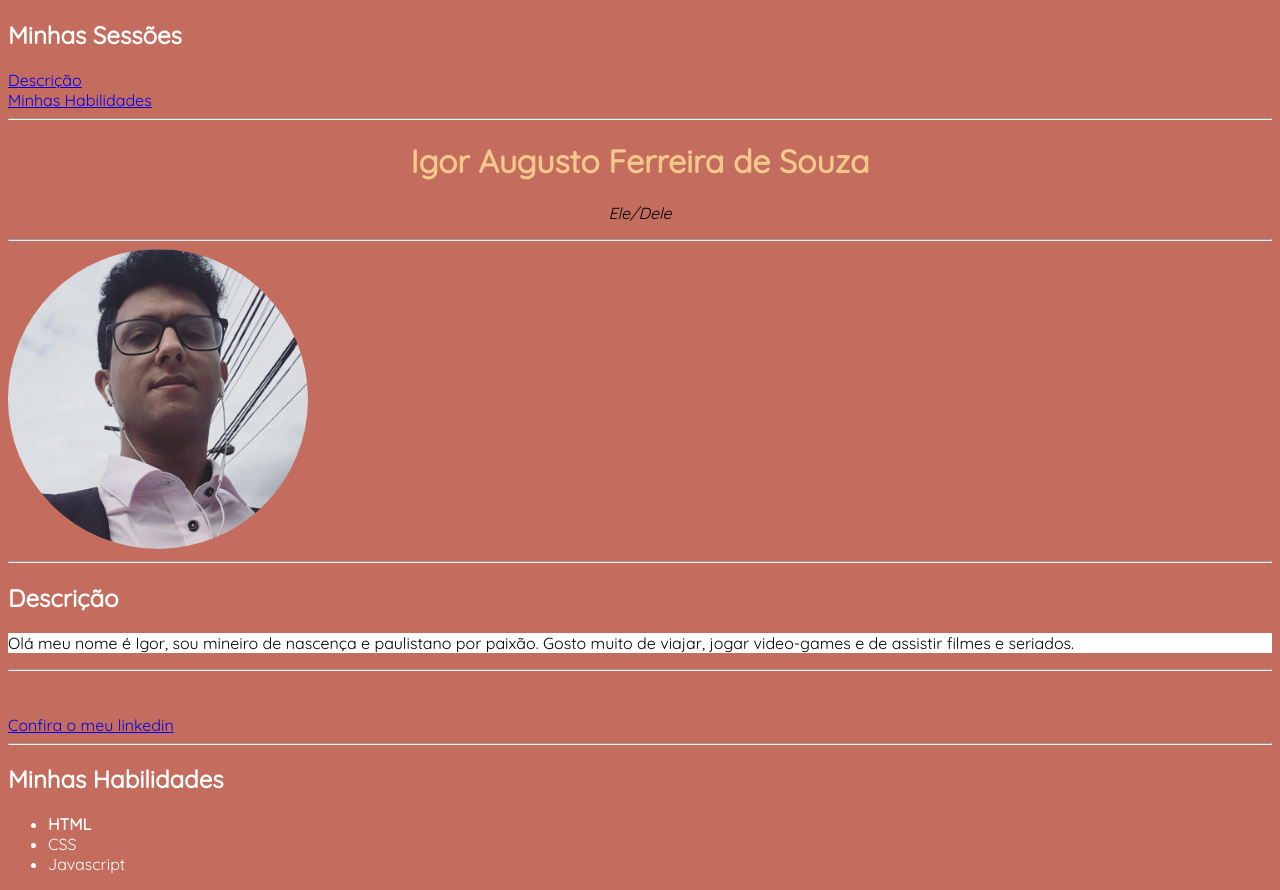
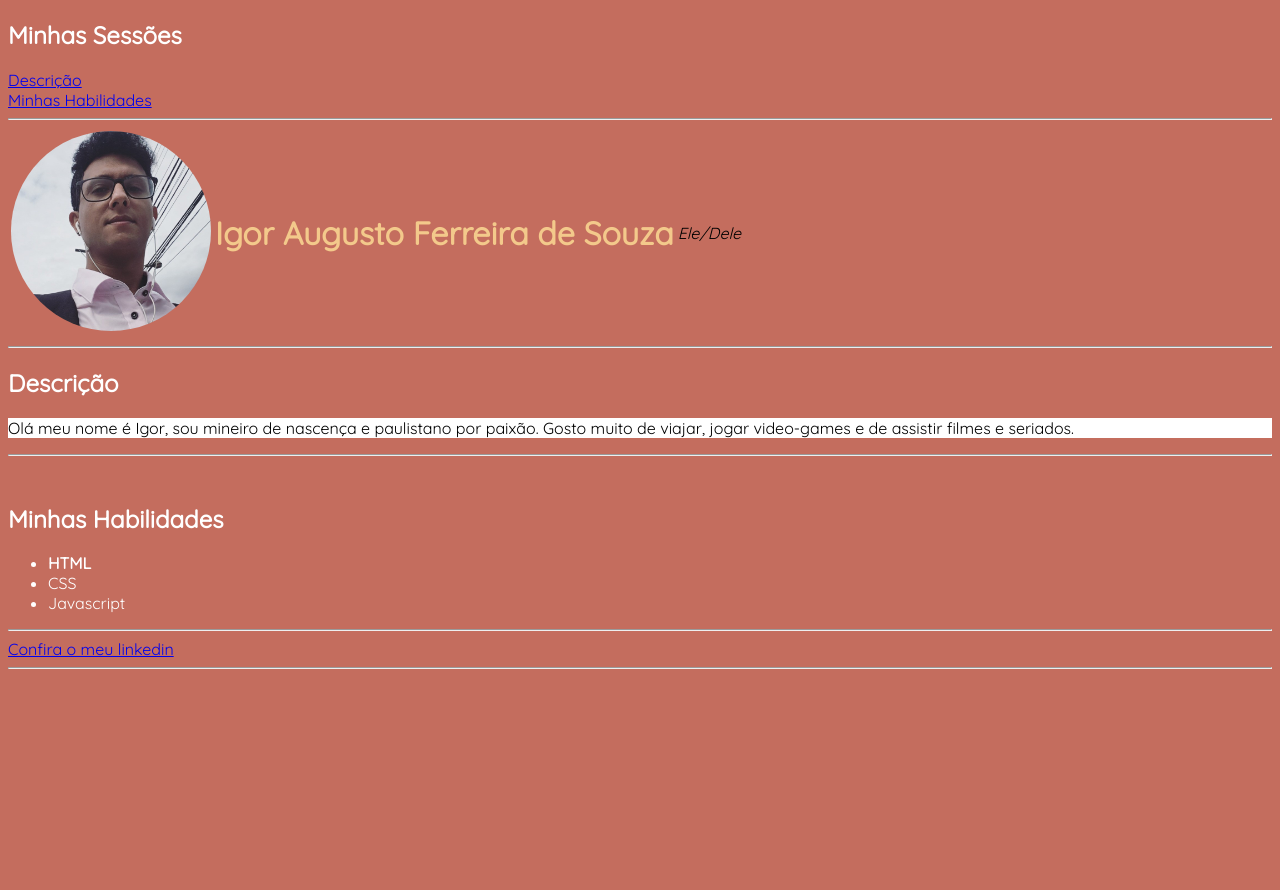
Before and after one commit to igoralfeza/igoralfeza.github.io, a plain HTML site: page index.html in a window 1280 px wide. After the commit the page ends 800 px from the top, so only its background shows below. Drawn offline with Linux system fonts and the light colour scheme.

Commit message:
Criação Readme

```diff
--- a/index.html
+++ b/index.html
@@ -16,11 +16,16 @@
 <a href="#minhasHabilidades"> Minhas Habilidades </a>
 
 <hr>
-<h1 id="myName"> Igor Augusto Ferreira de Souza</h1>
-<p id="myName2"> <em>Ele/Dele</em></p>
-<hr>
 
-<img id="foto-igor" src="img/foto-igor.jpeg" alt="foto de um nome negro de óculos de grau" height="300px">
+<table>
+    <tr>
+        <td><img id="foto-igor" src="img/foto-igor.jpeg" alt="foto de um nome negro de óculos de grau" height="300px"></td>
+        <td><h1 id="myName"> Igor Augusto Ferreira de Souza</h1></td>
+        <td><p id="myName2"> <em>Ele/Dele</em></p></td>
+
+    </tr>
+</table>
+
 <hr>
 
 <h2 id="titleDescrição"> Descrição</h2>
@@ -30,8 +35,7 @@ Olá meu nome é Igor, sou mineiro de nascença e paulistano por paixão. Gosto
 <hr>
 <br>
 </p>
-<a href="https://www.linkedin.com/in/igor-augusto-souza/"> Confira o meu linkedin</a>
-<hr>
+
 <h2 id="minhasHabilidades"> Minhas Habilidades</h2>
 
 <ul>
@@ -40,20 +44,9 @@ Olá meu nome é Igor, sou mineiro de nascença e paulistano por paixão. Gosto
     <li> Javascript </li>
 </ul>
 
-
-
-
-
-
-</ul>
-
-
-
-</p>
-
-
-
-
+<hr>
+<a href="https://www.linkedin.com/in/igor-augusto-souza/"> Confira o meu linkedin</a>
+<hr>
 
 
 
--- a/style.css
+++ b/style.css
@@ -6,6 +6,7 @@ body {
 
 #myName {
     text-align: center;
+    text-align: end;
     color: #f3c98b;
 }
 
@@ -26,6 +27,7 @@ body {
 
 #foto-igor {
     border-radius: 200px;
+    height: 200px;
 
 
 }
```
Also changed, not shown: 1 other file.
